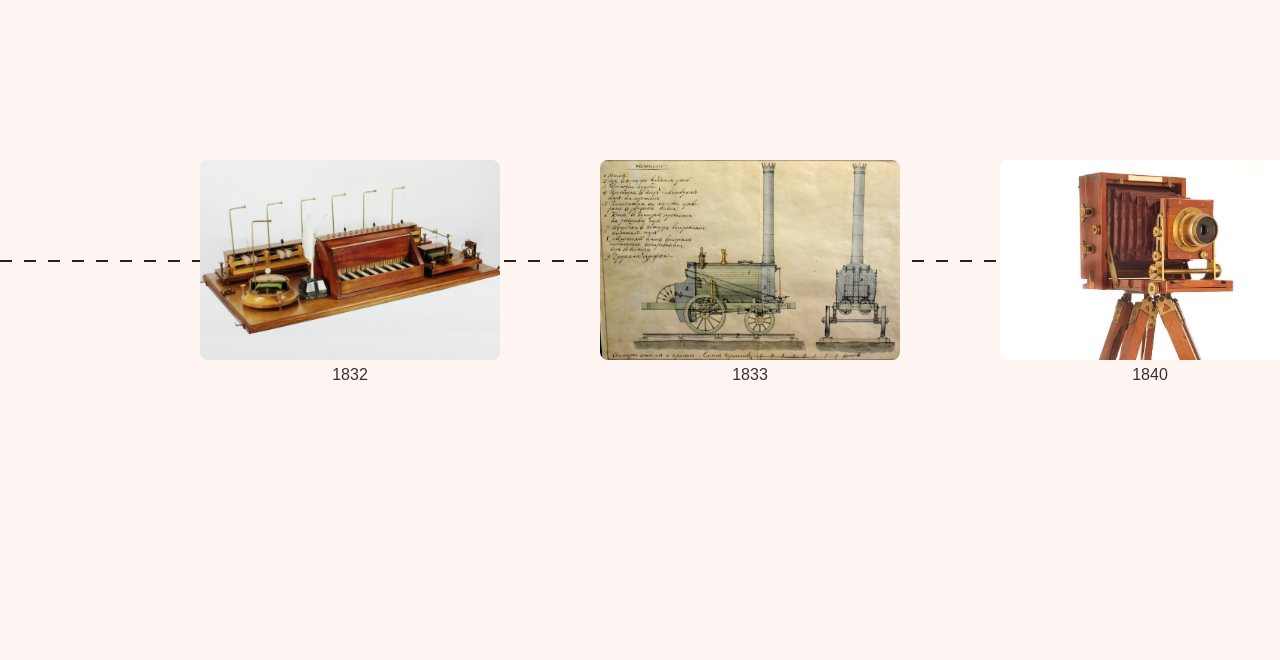
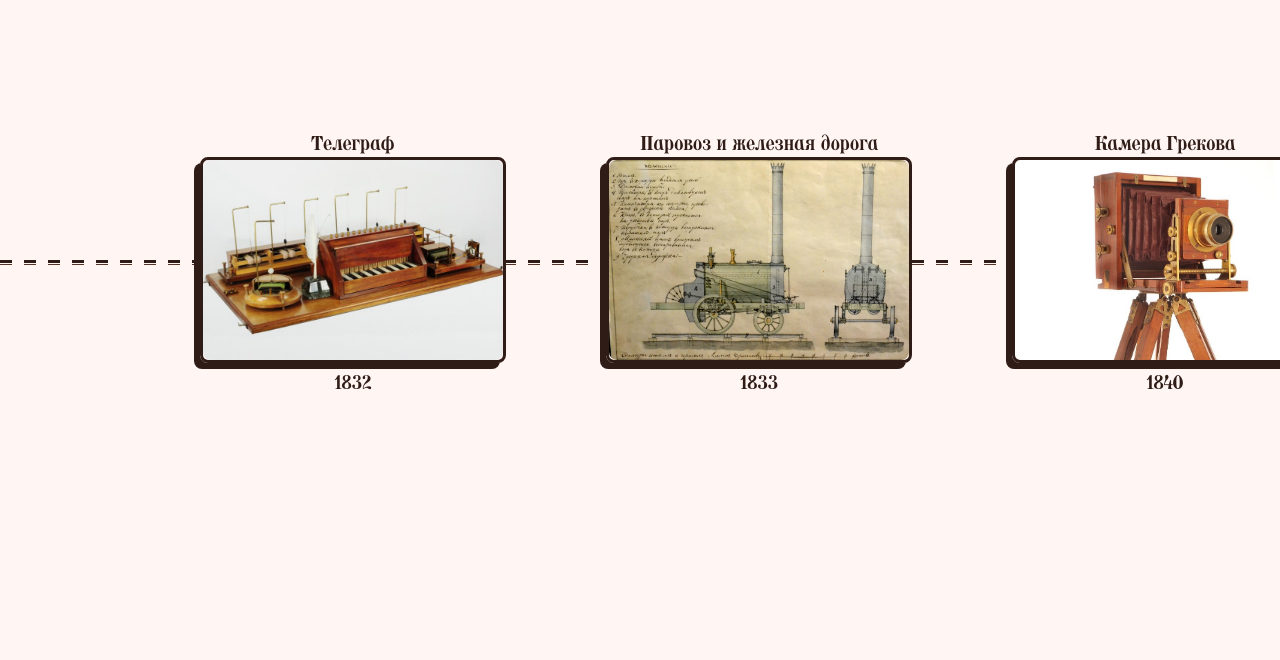
Before and after one commit to ArtemToporkov/history, a website: page timeline.html in a window 1280 px wide. Shown: the part 140-800 px from the top of the page. Drawn offline with Linux system fonts and the light colour scheme.

Commit message:
added titles and styled a little bit

```diff
--- a/timeline.css
+++ b/timeline.css
@@ -35,13 +35,25 @@ body {
 }
 
 /* Горизонтальная линия сквозь таймлайн */
-.timeline .line {
+.line {
     position: absolute;
     top: 50%;
     left: 0;
     width: 100%;
-    height: 2px;
-    background: linear-gradient(to right, #2f1c17 50%, rgb(255, 245, 243) 50%);;
+    height: 3px;
+    background: linear-gradient(to right, #2f1c17 50%, rgb(255, 245, 243) 50%);
+    z-index: 0;
+    background-size: 24px 1px;
+    pointer-events: none;
+}
+
+.second-line {
+    position: absolute;
+    top: 50.5%;
+    left: 0;
+    width: 100%;
+    height: 1px;
+    background: linear-gradient(to right, #54332b 50%, rgb(255, 245, 243) 50%);
     z-index: 0;
     background-size: 24px 1px;
     pointer-events: none;
@@ -57,18 +69,42 @@ body {
     overflow: visible;
     border-radius: 8px;
     text-align: center;
+    display: flex;
+    justify-content: center;
+    align-items: center;
+    flex-direction: column;
+    border: 3px solid #2f1c17;
+    box-shadow: -6px 6px 0 0 #2f1c17;
 }
 
 /* Заголовок под картинкой */
 .timeline .time {
+    position: absolute;
     text-align: center;
-    margin-top: 6px;
-    font-size: 16px;
+    bottom: -55px;
+    font-size: 20px;
     font-weight: 500;
-    color: #333;
+    font-family: 'Gosznak', sans-serif;
+    transition: visibility 0.3s ease, opacity 0.3s ease;
 }
 .timeline-item.expanded .time {
-    display: none;
+    visibility: hidden;
+    opacity: 0;
+}
+
+.timeline .title {
+    position: absolute;
+    text-align: center;
+    top: -30px;
+    margin-top: 0;
+    font-size: 20px;
+    font-weight: 500;
+    font-family: 'Gosznak', sans-serif;
+    transition: visibility 0.3s ease, opacity 0.3s ease;
+}
+.timeline-item.expanded .title {
+    visibility: hidden;
+    opacity: 0;
 }
 
 /* Миниатюра (картинка) */
@@ -132,12 +168,21 @@ body {
 }
 
 .timeline-sign {
+    position: absolute;
     text-align: center;
     font-size: 60px;
     font-family: "Gosznak", sans-serif;
     margin-bottom: 0;
     margin-top: 50px;
+    left: 50%;
+    transform: translateX(-50%);
 }
+
+.info h3 {
+    font-family: Gosznak, sans-serif;
+}
+
+
 
 @font-face {
     font-family: 'Gosznak';
--- a/timeline.html
+++ b/timeline.html
@@ -6,10 +6,12 @@
     <link rel="stylesheet" href="timeline.css">
 </head>
 <body>
-<!-- <p class="timeline-sign">Путеводитель</p> -->
+<p class="timeline-sign">Путеводитель</p>
 <div class="timeline">
     <div class="line"></div>
+    <div class="second-line"></div>
     <div class="timeline-item" data-index="1">
+        <p class="title">Телеграф</p>
         <img src="img/telegraph.jpg" alt="Телеграф" class="thumb">
         <div class="info">
             <h3>Создание телеграфа, 1832 г.</h3>
@@ -26,6 +28,7 @@
         <p class="time">1832</p>
     </div>
     <div class="timeline-item" data-index="2">
+        <p class="title">Паровоз и железная дорога</p>
         <img src="img/паровоз.png" alt="Паровоз" class="thumb">
         <div class="info">
             <h3>Паровой локомотив Черепановых, 1833 г.</h3>
@@ -42,6 +45,7 @@
         <p class="time">1833</p>
     </div>
     <div class="timeline-item" data-index="3">
+        <p class="title">Камера Грекова</p>
         <img src="img/camera.jpg" alt="Камера Грекова" class="thumb">
         <div class="info">
             <h3>Дагеротипный кабинет Грекова, 1840 г.</h3>
@@ -57,6 +61,7 @@
         <p class="time">1840</p>
     </div>
     <div class="timeline-item" data-index="4">
+        <p class="title">Пудлингование</p>
         <img src="img/пудлингование.jpg" alt="Металлургический завод" class="thumb">
         <div class="info">
             <h3>Пудлингование в металлургии</h3>
@@ -99,6 +104,7 @@
         <p class="time">1861</p>
     </div>
     <div class="timeline-item" data-index="7">
+        <p class="title">Бурение</p>
         <img src="img/скважины.jpeg" alt="Скважины в Баку" class="thumb">
         <div class="info">
             <h3>Развитие нефтедобычи в Баку и механизация бурения, 1860–1880-е</h3>
@@ -112,6 +118,7 @@
         <p class="time">1860-1880</p>
     </div>
     <div class="timeline-item" data-index="8">
+        <p class="title">Лампа</p>
         <img src="img/свеча.jpg" alt="Телефон" class="thumb">
         <div class="info">
             <h3>Изобретение дуговой лампы «свеча Яблочкова», 1876 г.</h3>
@@ -127,6 +134,7 @@
         <p class="time">1876</p>
     </div>
     <div class="timeline-item" data-index="9">
+        <p class="title">Сварка</p>
         <img src="img/сварка.jpg" alt="Телефон" class="thumb">
         <div class="info">
             <h3>Электрическая дуговая сварка Николая Бенардоса, 1882 г.</h3>
@@ -143,6 +151,7 @@
         <p class="time">1882</p>
     </div>
     <div class="timeline-item" data-index="10">
+        <p class="title">Телефон</p>
         <img src="img/телефон.jpg" alt="Телефон" class="thumb">
         <div class="info">
             <h3>Многополюсный телефон П. М. Голубицкого, 1883 г.</h3>
```
Also changed, not shown: index.css (+32 -2 lines), index.html (+5 -0 lines).
